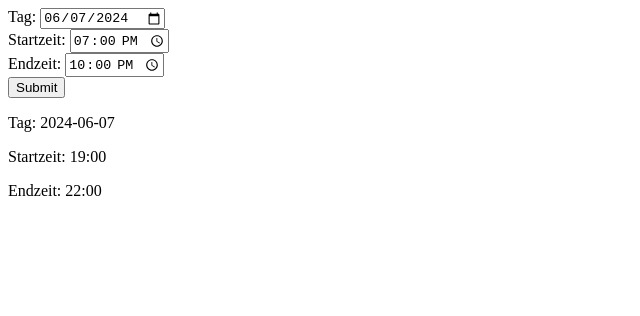
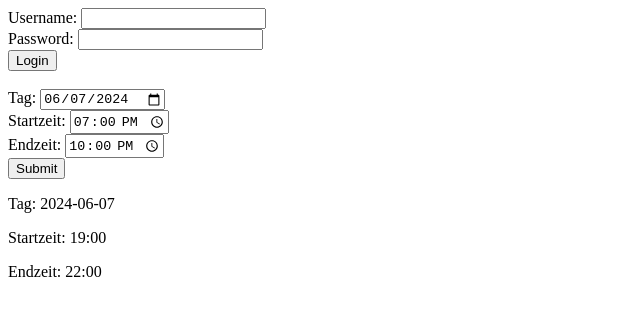
Before and after one commit to Kory291/tt-reservation, an Angular app in the folder tt-reservations-frontend/: page / in a window 1280 px wide. Shown: the top 316 px of the page, without its empty margins (0-640 px from the left). Built offline with nearby package versions, Linux system fonts and the light colour scheme.

Commit message:
add basic html for login component

```diff
--- a/tt-reservations-frontend/src/app/app.component.html
+++ b/tt-reservations-frontend/src/app/app.component.html
@@ -1,2 +1,4 @@
+<app-login-mask />
+<br/>
 <app-time-picker />
 <router-outlet />
--- a/tt-reservations-frontend/src/app/app.component.ts
+++ b/tt-reservations-frontend/src/app/app.component.ts
@@ -1,11 +1,12 @@
 import { Component } from '@angular/core';
 import { RouterOutlet } from '@angular/router';
 import { TimePickerComponent } from './time-picker/time-picker.component';
+import { LoginMaskComponent } from './login-mask/login-mask.component';
 
 @Component({
   selector: 'app-root',
   standalone: true,
-  imports: [RouterOutlet, TimePickerComponent],
+  imports: [RouterOutlet, TimePickerComponent, LoginMaskComponent],
   templateUrl: './app.component.html',
   styleUrl: './app.component.scss'
 })
--- /dev/null
+++ b/tt-reservations-frontend/src/app/login-mask/login-mask.component.html
@@ -0,0 +1,9 @@
+<form [formGroup]="login_form" (ngSubmit)="onSubmit()">
+    <label for="username">Username: </label>
+    <input type="text" id="username" formControlName="username">
+    <br/>
+    <label for="password">Password: </label>
+    <input type="password" id="password" formControlName="password">
+    <br/>
+    <input type="submit" value="Login">
+</form>
--- /dev/null
+++ b/tt-reservations-frontend/src/app/login-mask/login-mask.component.ts
@@ -0,0 +1,24 @@
+import { Component, OnInit } from '@angular/core';
+import { FormControl, FormGroup } from '@angular/forms';
+import { ReactiveFormsModule  } from '@angular/forms';
+
+@Component({
+  selector: 'app-login-mask',
+  standalone: true,
+  imports: [ReactiveFormsModule],
+  templateUrl: './login-mask.component.html',
+  styleUrl: './login-mask.component.scss'
+})
+export class LoginMaskComponent implements OnInit {
+  login_form: FormGroup = new FormGroup({});
+
+  ngOnInit(): void {
+    this.login_form = new FormGroup({username: new FormControl(''), password: new FormControl('')});
+  }
+
+  onSubmit() {
+    if (this.login_form.valid) {
+      console.info(this.login_form.value.username);
+    }
+  }
+}
--- a/tt-reservations-frontend/src/app/time-picker/time-picker.component.ts
+++ b/tt-reservations-frontend/src/app/time-picker/time-picker.component.ts
@@ -43,7 +43,7 @@ export class TimePickerComponent implements OnInit {
 
   onSubmit() {
     if (this.chosen_time.valid) {
-      console.warn(this.chosen_time.value);
+      console.info(this.chosen_time.value);
       var start_day = this.chosen_time.value.day;
       var start_time = this.chosen_time.value.start_time;
       var end_time = this.chosen_time.value.end_time;
```
Also changed, not shown: tt-reservations-frontend/src/app/login-mask/login-mask.component.scss (added), 1 other file (tests, documents, lock files or other folders).
